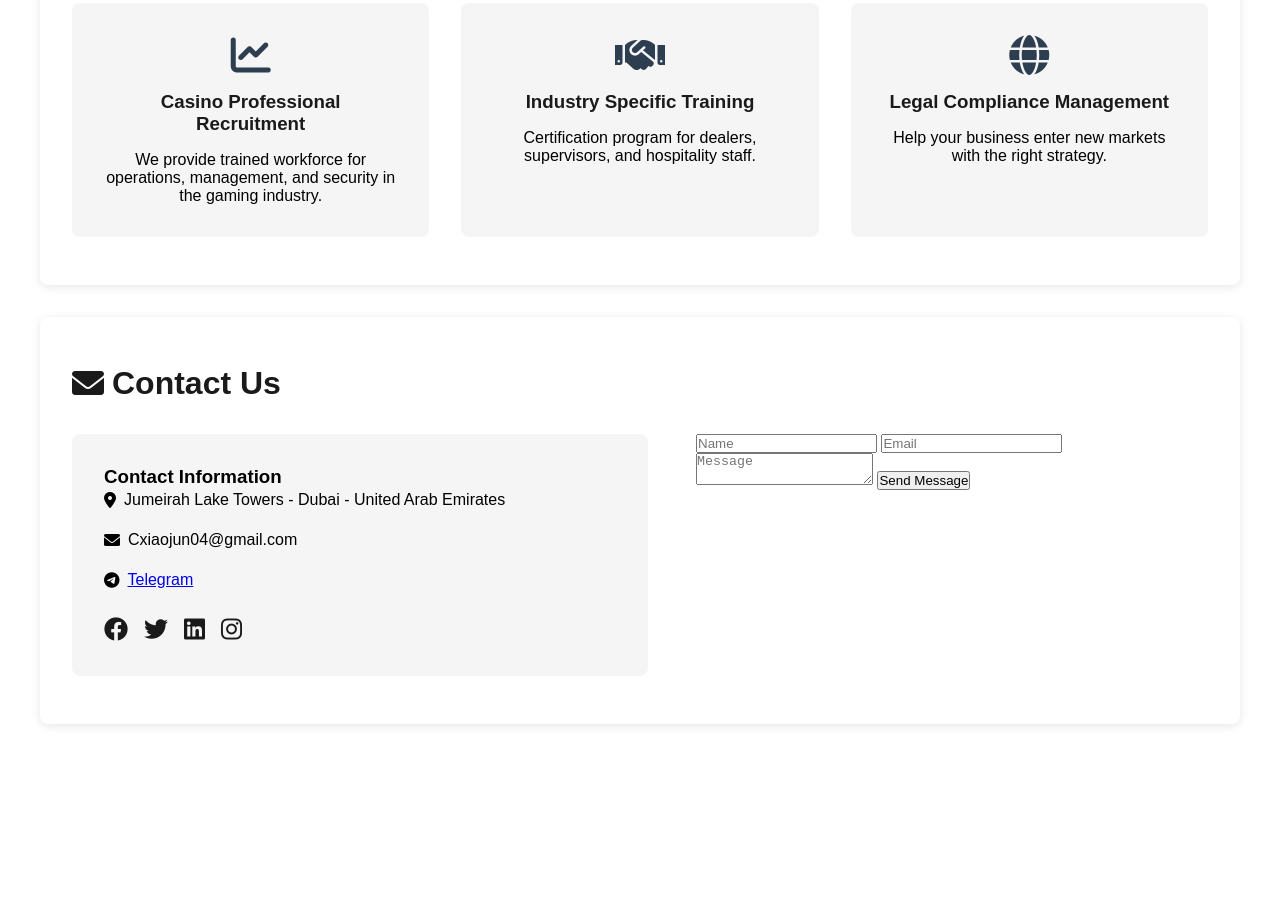
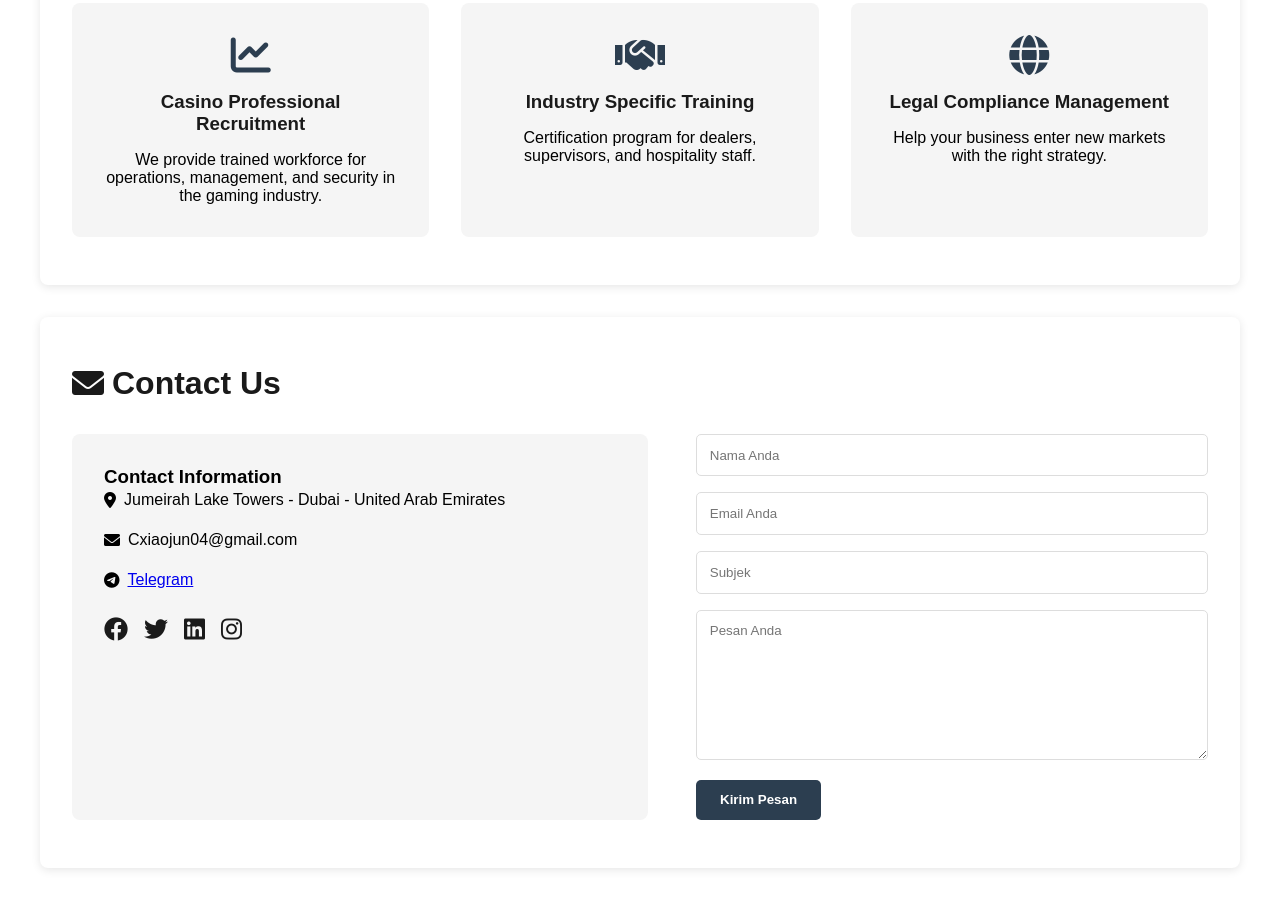
Before and after one commit to popbra/Xiaojun, a plain HTML site: page index.html in a window 1280 px wide. Shown: the part 1527-2435 px from the top of the page. Before the commit the page ends 2351 px from the top, so only its background shows below. Drawn offline with Linux system fonts and the light colour scheme.

Commit message:
Update index.html

```diff
--- a/index.html
+++ b/index.html
@@ -88,12 +88,21 @@
                     </div>
                 </div>
                 <form class="contact-form" action="send_message.php" method="POST">
-<form id="contactForm">
-    <input type="text" id="name" placeholder="Name" required>
-    <input type="email" id="email" placeholder="Email" required>
-    <textarea id="message" placeholder="Message" required></textarea>
-    <button type="submit" id="sendMessageButton">Send Message</button>
-</form>
+<form class="contact-form">
+                    <div class="form-group">
+                        <input type="text" placeholder="Nama Anda" required>
+                    </div>
+                    <div class="form-group">
+                        <input type="email" placeholder="Email Anda" required>
+                    </div>
+                    <div class="form-group">
+                        <input type="text" placeholder="Subjek">
+                    </div>
+                    <div class="form-group">
+                        <textarea placeholder="Pesan Anda" required></textarea>
+                    </div>
+                    <button type="submit" class="submit-button">Kirim Pesan</button>
+                </form>
             </div>
         </section>
     </main>
```
